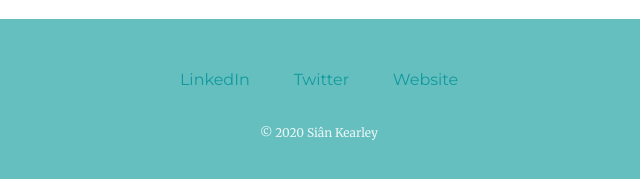
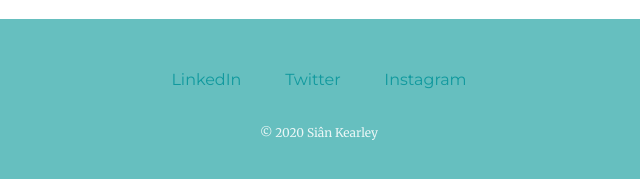
Before and after one commit to sian-codes/CV, a plain HTML site: page index.html in a window 1280 px wide. Shown: the part 2969-3148 px from the top of the page, 321-961 px from the left. Drawn offline with Linux system fonts and the light colour scheme.

Commit message:
Update index.html

```diff
--- a/index.html
+++ b/index.html
@@ -60,7 +60,7 @@
   <div class="bottom-container">
     <a class="footer-link" href="https://www.linkedin.com/in/si%C3%A2n-kearley-32151986/">LinkedIn</a>
     <a class="footer-link" href="https://twitter.com/CodesSian">Twitter</a>
-    <a class="footer-link" href="http://www.boneyardgirl.com">Website</a>
+    <a class="footer-link" href="https://www.instagram.com/sian.codes/">Instagram</a>
     <p class="copyright"> © 2020 Siân Kearley</p>
   </div>
 </body>
```
